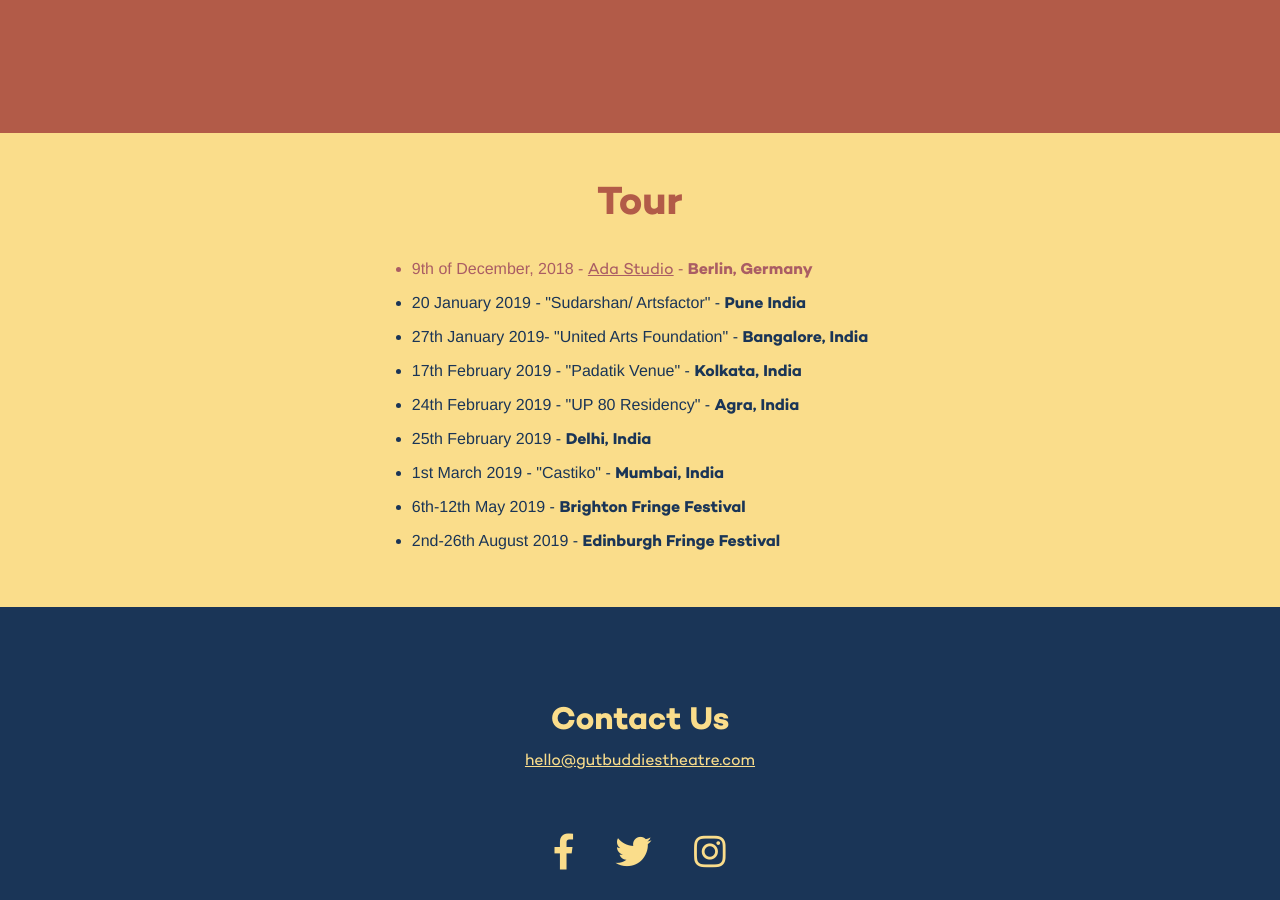
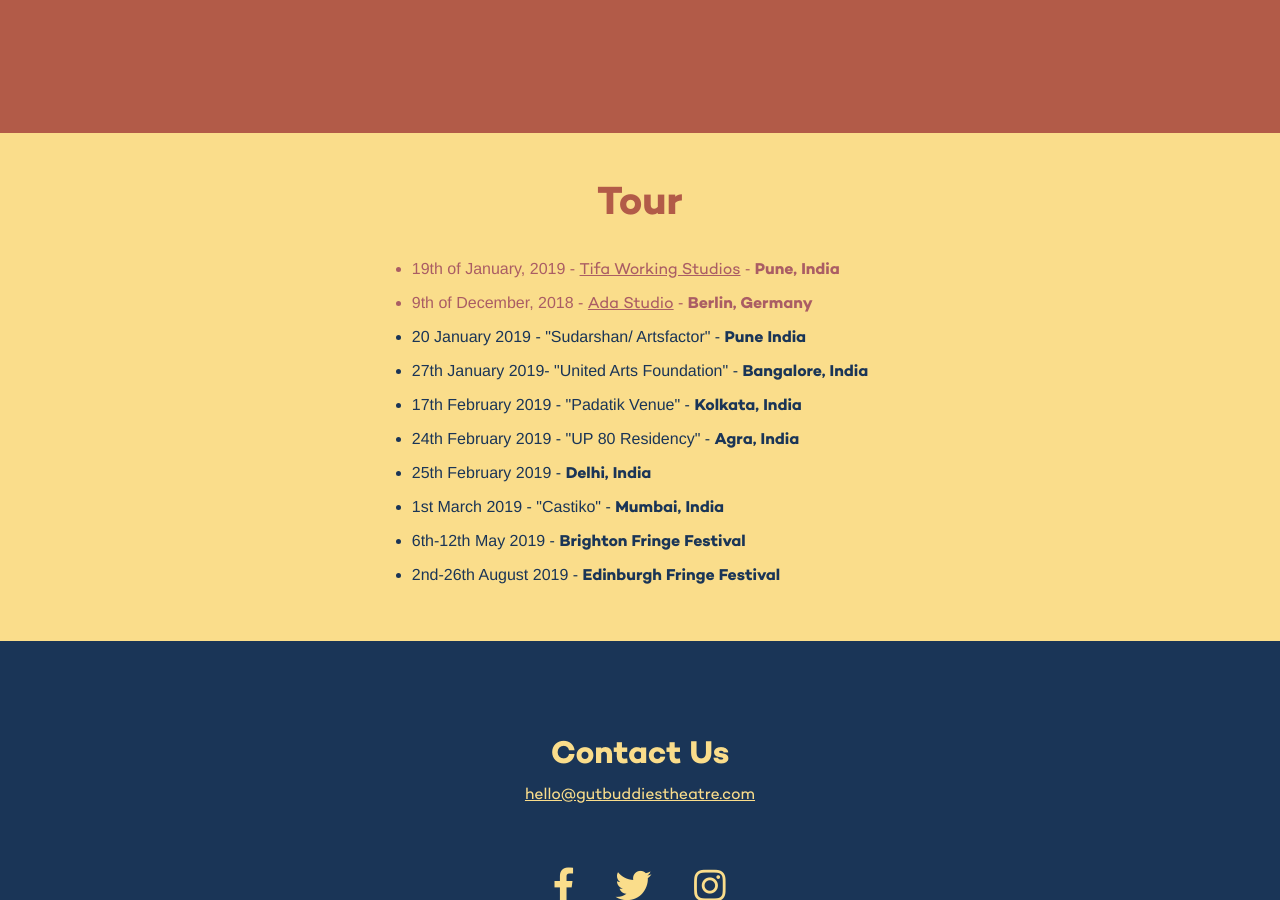
Before and after one commit to matteocarpi/GBT-Jekyll, a Jekyll site: the page built from index.md, in a window 1280 px wide and 900 px high, scrolled down 1140 px. Built offline with Jekyll 4.4.1, drawn with Linux system fonts in a browser that asks for light colours; nearby versions of some CDN libraries.

Commit message:
Update from Forestry.io Matteo Carpi updated index.md

```diff
--- a/index.md
+++ b/index.md
@@ -14,4 +14,13 @@ tour:
   last-date: 2018-12-09 18:30:00 +0000
   link: http://www.ada-studio.de/
   past: true
+- template: tour-date
+  past: true
+  city: Pune
+  country: India
+  venue: Tifa Working Studios
+  link: http://tifa.edu.in/
+  first-date: 2019-01-19 18:30:00 +0000
+  last-date: 2019-01-19 18:30:00 +0000
+
 ---
```
